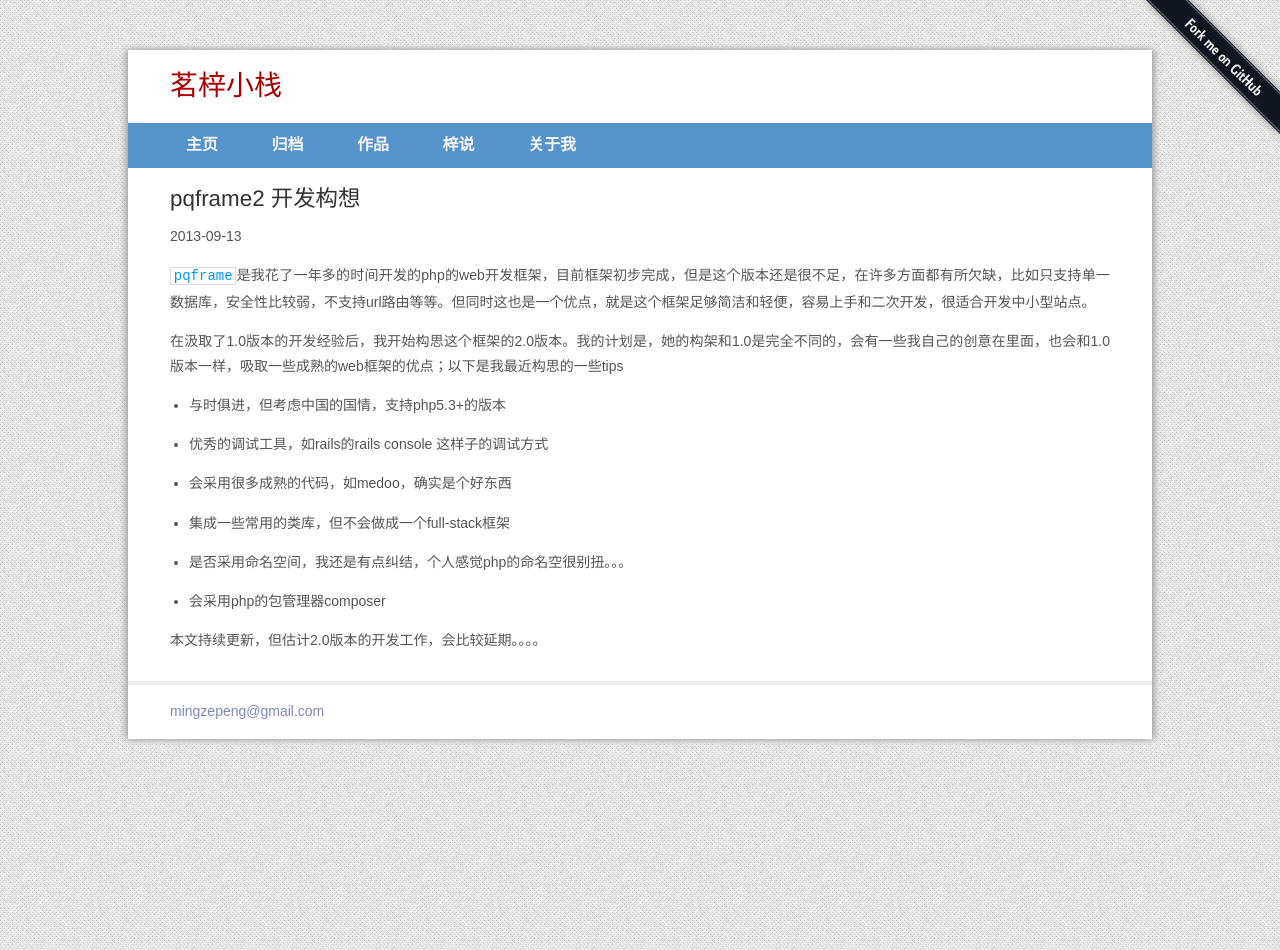
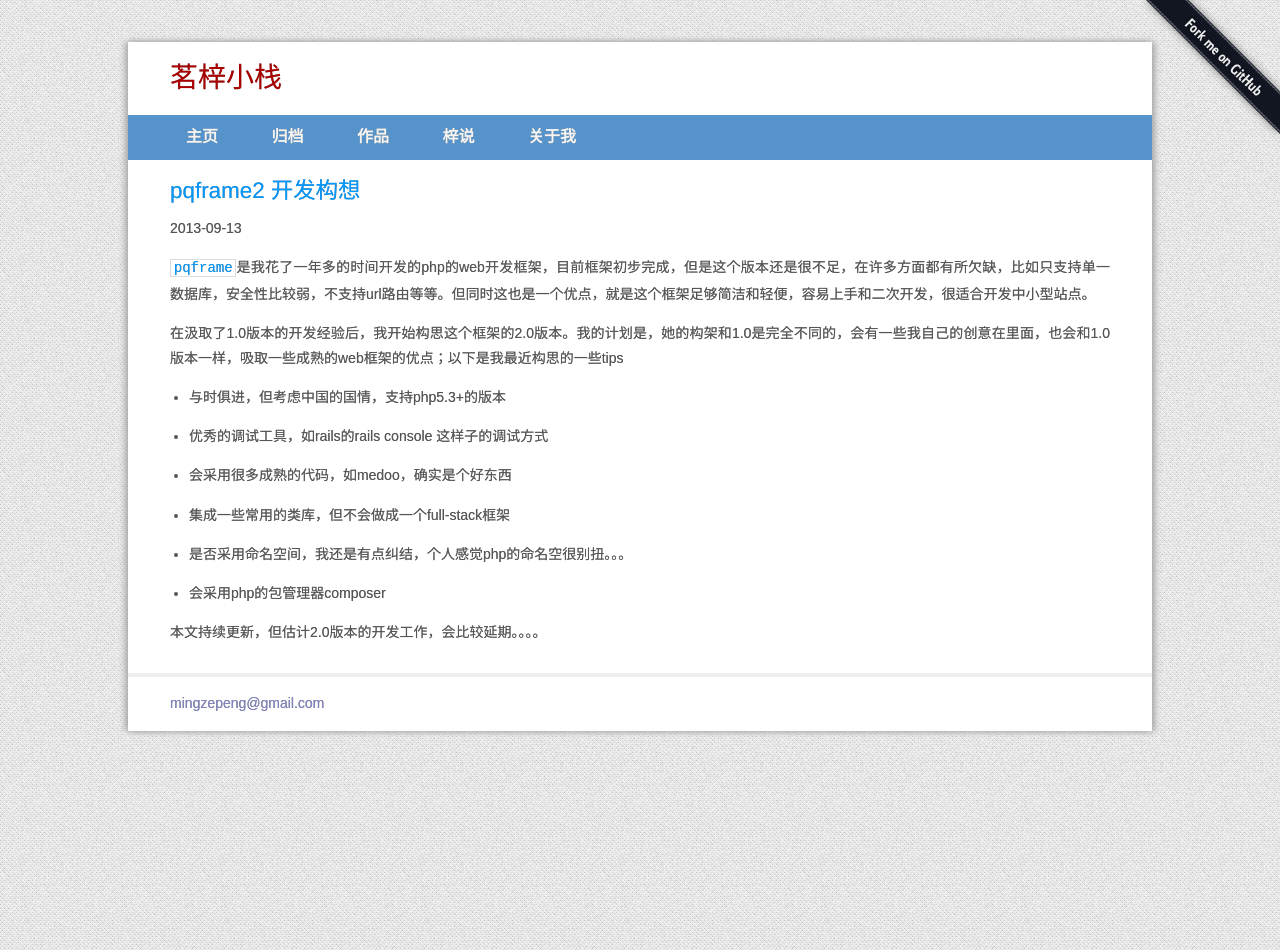
Before and after one commit to mingzepeng/mingzepeng.github.com, a Jekyll site: the page built from _posts/2013-09-13-19_29_04-pqframe2-tips.md, in a window 1280 px wide. Built offline with Jekyll 4.4.1, drawn with Linux system fonts in a browser that asks for light colours; Markdown is read by kramdown in place of the engine named in the settings; comment, search, counter and statistics services are not loaded.

Commit message:
增加字体阴影 增加最大宽度

```diff
--- a/_layouts/post.html
+++ b/_layouts/post.html
@@ -1,10 +1,11 @@
 ---
 layout: default
 ---
+
+
+<article class="post">
 <h2>{{ page.title }}</h2>
 <p class="meta">{{ page.date | date: "%Y-%m-%d" }}</p>
-
-<article class="post">
 {{ content }}
 </article>
 <!-- Duoshuo Comment BEGIN -->
--- a/assets/css/main.css
+++ b/assets/css/main.css
@@ -6,7 +6,7 @@
 
 
 html, body { height: 100%; color: #555}
-body{background: #eee url("../imgs/bg.png") }
+body{background: #eee url("../imgs/bg.png") ; padding-top:3em; text-shadow: 0.1px 0.1px 0.5px grey;}
 
 
 a{ color: #09f; }
@@ -49,11 +49,13 @@
 /*****************************************************************************/
 .container{
   width: 80%;
+  max-width: 1200px;
   background-color: white;
   text-align: justify;
-  margin: 50px auto;
+  margin: 0px auto;
   box-shadow: -3px 0 6px #aaa, 3px 0 6px #aaa;
   position: relative;
+
 }
 
 header{
@@ -80,20 +82,22 @@
   position: relative;
 }
 
-nav a.extra,
-nav a:hover {
+nav a.extra,nav a:hover {
 background: #36638a;
 text-decoration: none;
 }
 
-/*nav a::before,
+/*nav a:hover{
+  text-decoration: none;
+}
+nav a::before,
 nav a::after {
   position: absolute;
   top: 50%;
   left: 50%;
   width: 50px;
   height: 50px;
-  border: 4px solid rgba(0,0,0,0.2);
+  border-top: 5px solid rgba(0,0,0,0.2);
   border-radius: 50%;
   content: '';
   opacity: 0;
@@ -108,7 +112,7 @@
 nav a::after {
   width: 40px;
   height: 40px;
-  border-width: 2px;
+  border-top-width: 4px;
   -webkit-transform: translateX(-50%) translateY(-50%) scale(0.8);
   -moz-transform: translateX(-50%) translateY(-50%) scale(0.8);
   transform: translateX(-50%) translateY(-50%) scale(0.8);
@@ -122,10 +126,12 @@
   -webkit-transform: translateX(-50%) translateY(-50%) scale(1);
   -moz-transform: translateX(-50%) translateY(-50%) scale(1);
   transform: translateX(-50%) translateY(-50%) scale(1);
-}
-*/
+}*/
+
 
 .content{ padding: 1em 3em;}
+
+article h2{ color: #09f}
 
 footer {
   font-size: 1em;
```
